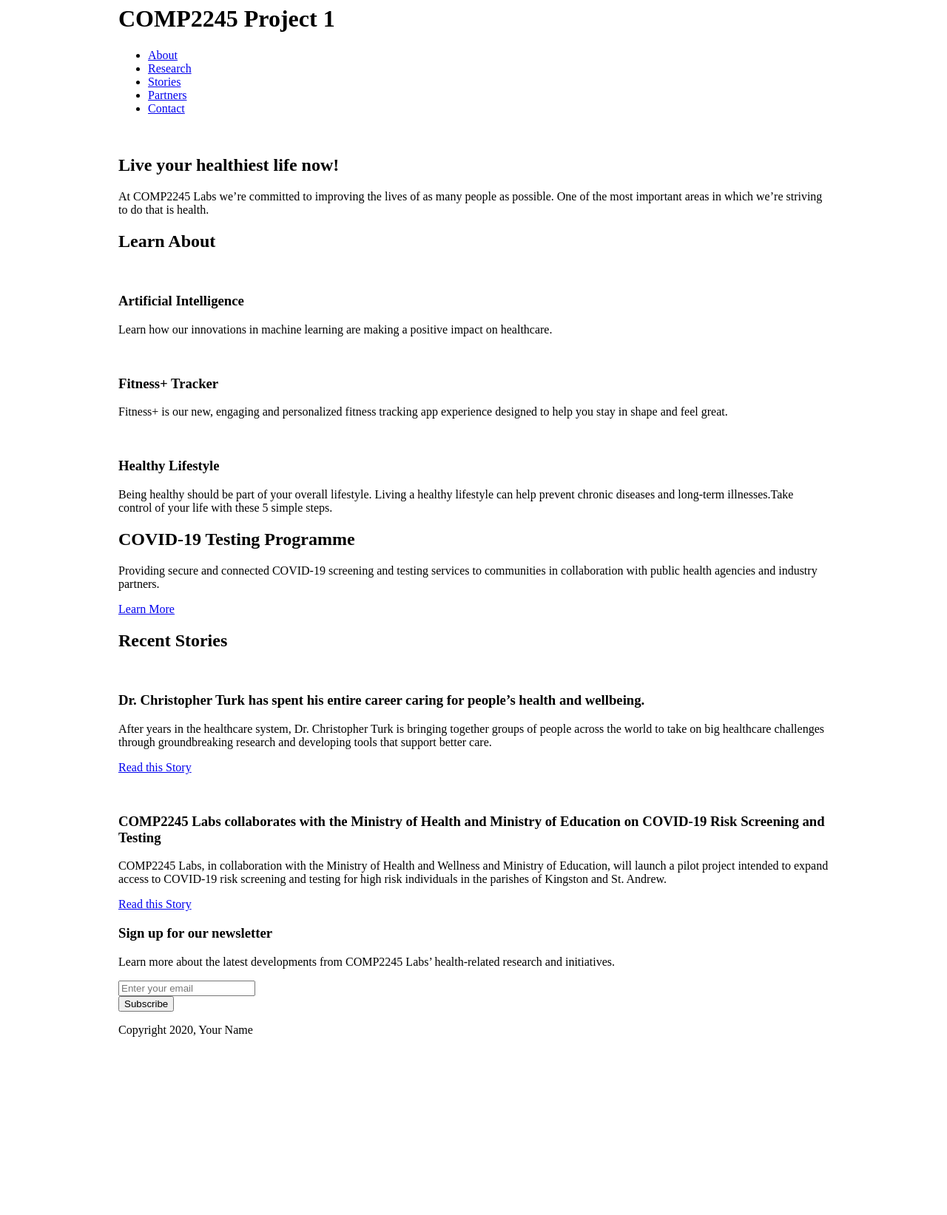
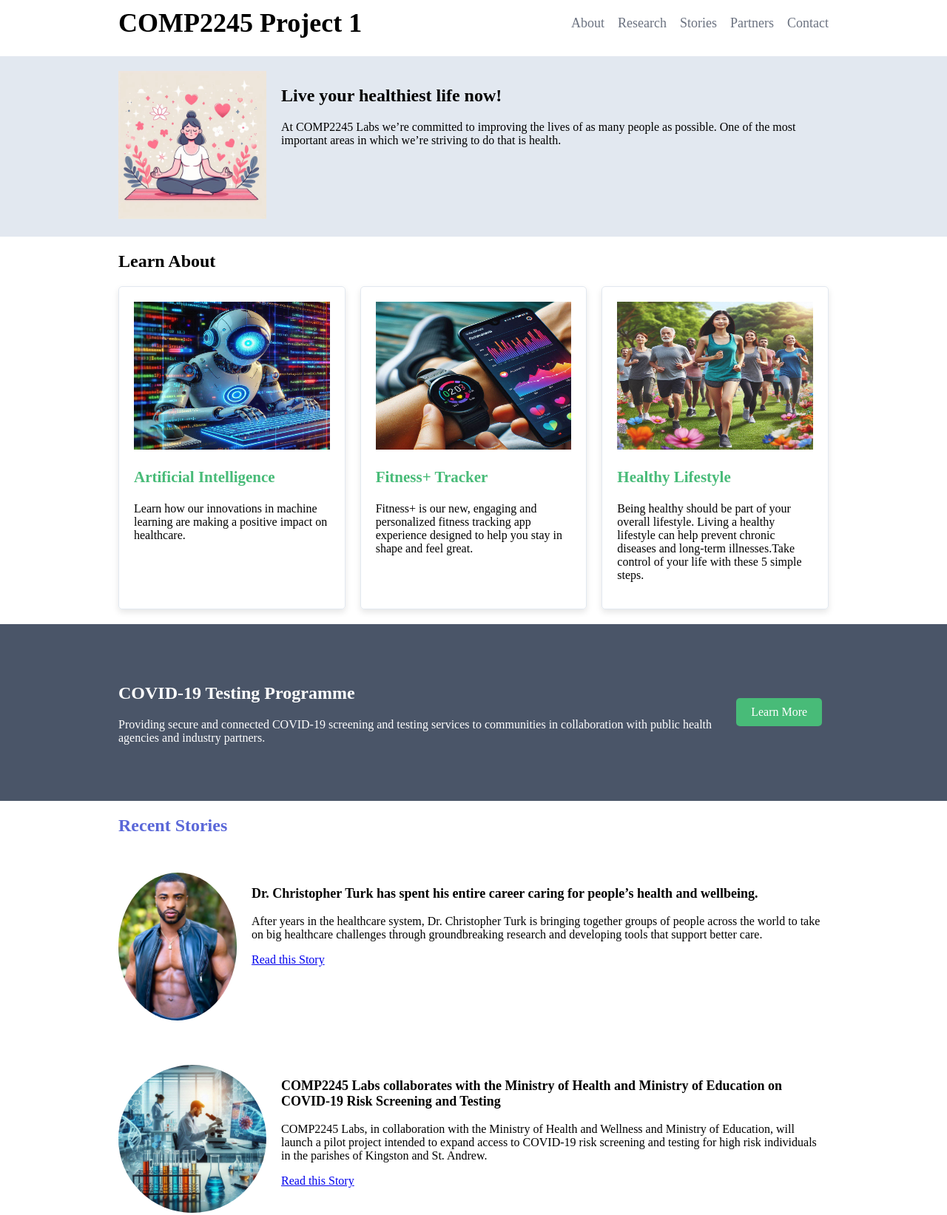
Before and after one commit to HQxMANu/comp2245-project1, a plain HTML site: page index.html in a window 1280 px wide. Shown: the part 14-1657 px from the top of the page at 74% size. Before the commit the page ends 1432 px from the top, so only its background shows below. Drawn offline with Linux system fonts and the light colour scheme.

Commit message:
Finished landing page implementation

```diff
--- a/index.html
+++ b/index.html
@@ -26,7 +26,7 @@
         <section class="overview-hero">
             <div class="container">
                 <div class="overview-hero-image">
-                    <img src="#" alt="">
+                    <img src="meditating.jpeg" alt="woman meditating">
                 </div>
                 <div class="overview-hero-text">
                     <h2>Live  your healthiest life now!</h2>
@@ -39,21 +39,21 @@
                 <h2>Learn About</h2>
                 <div class="cards">
                     <div class="card">
-                        <img src="#" alt="">
+                        <img src="AI.jpeg" alt="artificil integlligence">
                         <div class="card-body">
                             <h3>Artificial Intelligence</h3>
                             <p>Learn how our innovations in machine learning are making a positive impact on healthcare.</p>
                         </div>
                     </div>
                     <div class="card">
-                        <img src="#" alt="">
+                        <img src="Fitness.jpeg" alt="Fitness tracker devices">
                         <div class="card-body">
                             <h3>Fitness+ Tracker</h3>
                             <p>Fitness+ is our new, engaging and personalized fitness tracking app experience designed to help you stay in shape and feel great.</p>
                         </div>
                     </div>
                     <div class="card">
-                        <img src="#" alt="">
+                        <img src="Healthy.jpeg" alt="fit-helathy individuals">
                         <div class="card-body">
                             <h3>Healthy Lifestyle</h3>
                             <p>Being healthy should be part of your overall lifestyle. Living a healthy lifestyle can help prevent chronic diseases and long-term illnesses.Take control of your life with these 5 simple steps.</p>
@@ -77,7 +77,7 @@
             <div class="container">
                 <h2>Recent Stories</h2>
                 <article>
-                    <img src="" alt="">
+                    <img src="doctor.jpg" alt="picture of Dr.Christopher">
                     <div class="article-body">
                         <h3>Dr. Christopher Turk has spent his entire career caring for people’s health and wellbeing.</h3>
                         <p>After years in the healthcare system, Dr. Christopher Turk is bringing together groups of people across the world to take on big healthcare challenges through groundbreaking research and developing tools that support better care.</p>
@@ -85,7 +85,7 @@
                     </div>
                 </article>
                 <article>
-                    <img src="" alt="">
+                    <img src="Scientific.jpeg" alt="Scientists doing research">
                     <div class="article-body">
                         <h3>COMP2245 Labs collaborates with the Ministry of Health and Ministry of Education on COVID-19 Risk Screening and Testing</h3>
                         <p>COMP2245 Labs, in collaboration with the Ministry of Health and Wellness and Ministry of Education, will launch a pilot project intended to expand access to COVID-19 risk screening and testing for high risk individuals in the parishes of Kingston and St. Andrew.</p>
@@ -110,7 +110,7 @@
     </main>
     <footer>
         <div class="container">
-            <p>Copyright 2020, Your Name</p>
+            <p>Copyright 2024, Emmanuel Delgado</p>
         </div>
     </footer>
 </body>
--- a/scripts.js
+++ b/scripts.js
@@ -1 +1,20 @@
 /* Add your JavaScript to this file */
+document.addEventListener("DOMContentLoaded", () => {
+    const form = document.querySelector("form");
+    const messageDiv = document.querySelector(".message");
+
+    form.addEventListener("submit", (event) => {
+        event.preventDefault(); // Prevents form submission
+
+        const emailInput = document.querySelector("#email");
+        const emailValue = emailInput.value.trim();
+
+        if (emailValue) {
+            // Display thank you message with the entered email
+            messageDiv.textContent = `Thank you! Your email address ${emailValue} has been added to our mailing list!`;
+        } else {
+            // Display error message if email is not provided
+            messageDiv.textContent = "Please enter a valid email address.";
+        }
+    });
+});
--- a/styles.css
+++ b/styles.css
@@ -8,4 +8,152 @@ body {
     margin: 0 auto;
     max-width: 960px;
     width: 100%;
+    display: flex;
+
 }
+
+
+
+header .container {
+    display: flex;
+    justify-content: space-between;
+    align-items: center;
+    background-color: white;
+    font-size: 18px;
+}
+
+.learn-about .container{
+    flex-direction: column;
+}
+
+.stories .container{
+    flex-direction: column;
+}
+
+.newsletter .container{
+    flex-direction: column;
+}
+
+.container article{
+    display: flex;
+    margin-top: 30px;
+    margin-bottom: 30px;
+}
+
+
+nav ul {
+    display: flex;
+    list-style: none;
+    gap: 1em;
+}
+nav a {
+    color: #6b7280;
+    text-decoration: none;
+}
+nav a:hover {
+    color: #5A67D8;
+}
+
+img {
+    width: 200px;
+    height: 200px;
+}
+.card img {
+    width: 100%;
+}
+
+
+.overview-hero {
+    display: flex;
+    background-color: #E2E8F0;
+    padding: 20px;
+}
+.overview-hero-image {
+    margin-right: 20px;
+}
+
+.learn-about {
+    flex-direction: column;
+    padding-bottom: 20px;
+}
+
+.learn-about .cards {
+    display: grid;
+    grid-template-columns: repeat(3, 1fr);
+    gap: 20px;
+}
+.card {
+    border: 1px solid #E2E8F0;
+    border-radius: 5px;
+    box-shadow: 0 4px 8px rgba(0,0,0,0.1);
+    padding: 20px;
+}
+.card h3 {
+    color: #48BB78;
+    font-size: 21px;
+}
+
+.testing {
+    display: flex;
+    justify-content: space-between;
+    background-color: #4A5568;
+    color: white;
+    padding: 60px;
+}
+
+.testing .cta{
+    width: 150px;
+    height: 100px;
+    align-items: center;
+}
+
+.testing .btn {
+    background-color: #48BB78;
+    border-radius: 5px;
+    color: white;
+    padding: 10px 20px;
+    text-decoration: none;
+    margin-top: 40px;
+}
+
+.stories img {
+    border-radius: 50%;
+    width: 200px;
+    height: 200px;
+    margin-right: 20px;
+    object-fit: cover
+}
+.stories h2 {
+    color: #5A67D8;
+}
+.stories h3 {
+    font-size: 18px;
+}
+
+.newsletter {
+    background-color: #48BB78;
+    color: white;
+    text-align: center;
+    padding: 20px;
+}
+
+.form-group input[type="email"] {
+    border-radius: 5px;
+    padding: 10px 20px;
+}
+.form-group, .btn {
+    display: inline-block;
+    border-radius: 5px;
+    padding: 10px 20px;
+}
+.btn {
+    background-color: #5A67D8;
+    color: white;
+}
+
+footer {
+    background-color: #4A5568;
+    color: white;
+    text-align: center;
+    padding: 10px;
+}
```
Also changed, not shown: AI.jpeg (added), Fitness.jpeg (added), Healthy.jpeg (added), Scientific.jpeg (added), doctor.jpg (added), meditating.jpeg (added).
